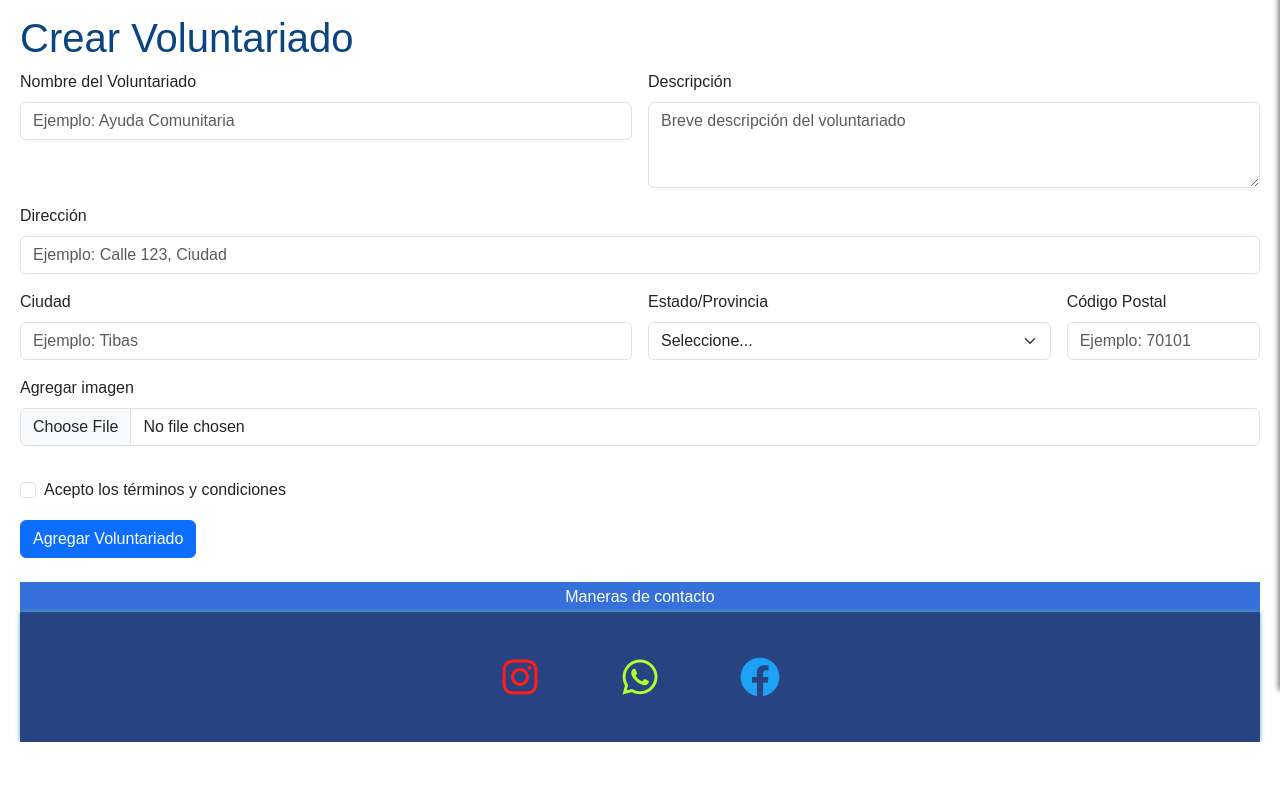
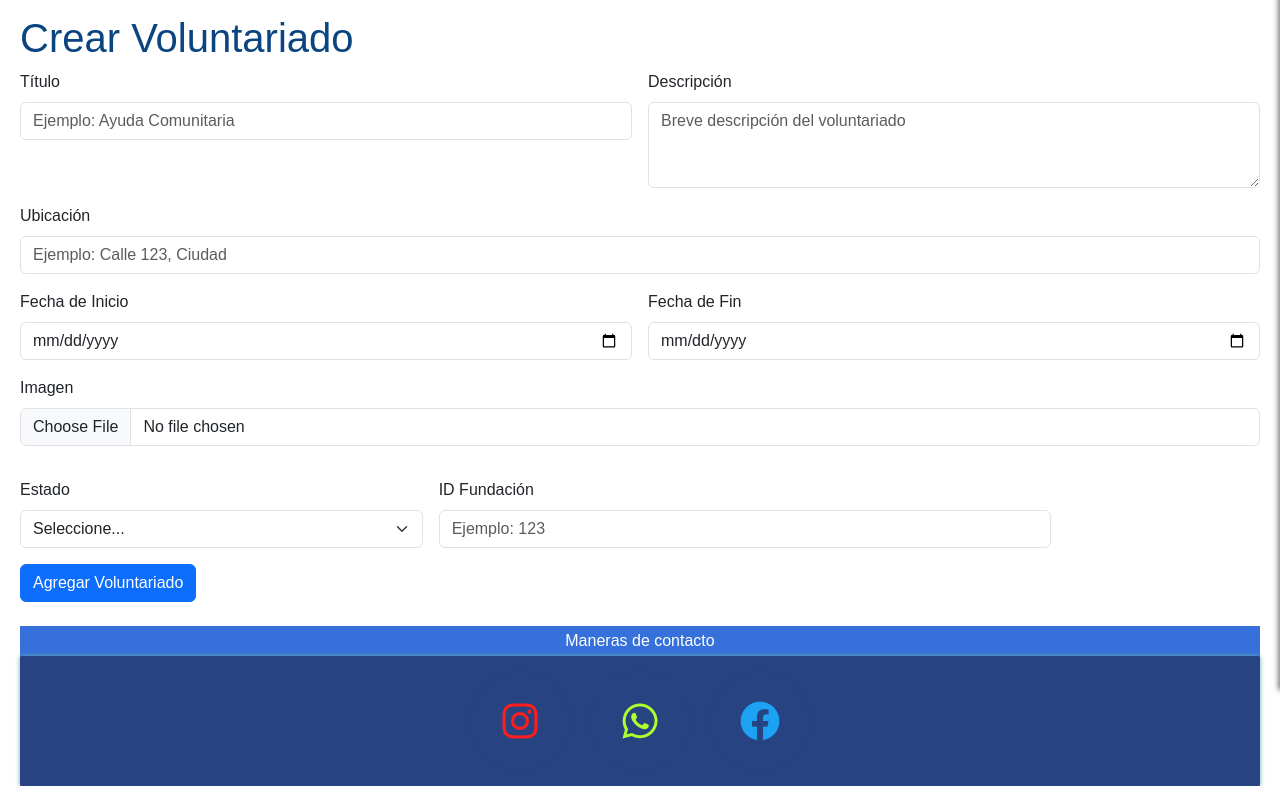
Before and after one commit to Laraw22/sc502-3c2025-grupo4, a PHP site: page /app/partials/CrearVolutariado.php in a window 1280 px wide. Shown: the part 110-896 px from the top of the page. Before the commit the page ends 852 px from the top, so only its background shows below. Run offline with PHP 8.4, Linux system fonts and the light colour scheme.

Commit message:
CASI LISTO TIENE UNOS PEQUEÑOS FALLOS

```diff
--- /dev/null
+++ b/sc502-3c2025-grupo4/app/controllers/VoluntariadoController.php
@@ -0,0 +1,42 @@
+<?php
+require_once '../../config/database.php';
+require_once '../models/Voluntariado.php';
+
+class VoluntariadoController
+{
+    public function agregarVoluntariado()
+    {
+        if ($_SERVER['REQUEST_METHOD'] == 'POST') {
+            $titulo = $_POST['titulo'] ?? '';
+            $descripcion = $_POST['descripcion'] ?? '';
+            $ubicacion = $_POST['ubicacion'] ?? '';
+            $fecha_inicio = $_POST['fecha_inicio'] ?? '';
+            $fecha_fin = $_POST['fecha_fin'] ?? '';
+            $estado = $_POST['estado'] ?? '';
+            $id_fundaciones = $_POST['id_fundaciones'] ?? '';
+
+            // Manejo de la imagen
+            $imagen = '';
+            if (!empty($_FILES['imagen']['name'])) {
+                $target_dir = "../../uploads/";
+                $target_file = $target_dir . basename($_FILES["imagen"]["name"]);
+                if (move_uploaded_file($_FILES["imagen"]["tmp_name"], $target_file)) {
+                    $imagen = $target_file;
+                }
+            }
+
+            $resultado = Voluntariado::crearVoluntariado($titulo, $descripcion, $ubicacion, $fecha_inicio, $fecha_fin, $imagen, $estado, $id_fundaciones);
+
+            if ($resultado) {
+                header("Location: ../views/voluntariado.php?success=1");
+                exit();
+            } else {
+                header("Location: ../views/voluntariado.php?error=1");
+                exit();
+            }
+        }
+    }
+}
+
+$controller = new VoluntariadoController();
+$controller->agregarVoluntariado();
--- /dev/null
+++ b/sc502-3c2025-grupo4/app/models/Voluntariado.php
@@ -0,0 +1,17 @@
+<?php
+require_once '../../config/database.php';
+
+class Voluntariado
+{
+    public static function crearVoluntariado($titulo,$descripcion,$ubicacion,$fecha_inicio,$fecha_fin,$imagen,$estado,$id_fundaciones)
+    {
+        global $conn;
+
+        $stmt = $conn->prepare("INSERT INTO voluntariado (titulo, descripcion, ubicacion, fecha_inicio, fecha_fin, imagen, estado, id_fundaciones) VALUES (?, ?, ?, ?, ?, ?, ?, ?)");
+        $stmt->bind_param("ssssssssi", $titulo, $descripcion, $ubicacion, $fecha_inicio, $fecha_fin, $imagen, $estado, $id_fundaciones);
+        return $stmt->execute();
+    }
+
+
+
+}
--- a/sc502-3c2025-grupo4/app/views/Voluntariado/CrearVoluntariado.php
+++ b/sc502-3c2025-grupo4/app/views/Voluntariado/CrearVoluntariado.php
@@ -1,50 +1,47 @@
+<?php
+require_once "../controllers/VoluntariadoController.php";
+?>
 <h1>Crear Voluntariado</h1>
 <form class="row g-3">
   <div class="col-md-6">
-    <label for="inputNombre" class="form-label">Nombre del Voluntariado</label>
-    <input type="text" class="form-control" id="inputNombre" placeholder="Ejemplo: Ayuda Comunitaria">
+    <label for="inputTitulo" class="form-label">Título</label>
+    <input type="text" class="form-control" id="inputTitulo" name="titulo" placeholder="Ejemplo: Ayuda Comunitaria">
   </div>
   <div class="col-md-6">
     <label for="inputDescripcion" class="form-label">Descripción</label>
-    <textarea class="form-control" id="inputDescripcion" rows="3" placeholder="Breve descripción del voluntariado"></textarea>
+    <textarea class="form-control" id="inputDescripcion" name="descripcion" rows="3" placeholder="Breve descripción del voluntariado"></textarea>
   </div>
   <div class="col-12">
-    <label for="inputDireccion" class="form-label">Dirección</label>
-    <input type="text" class="form-control" id="inputDireccion" placeholder="Ejemplo: Calle 123, Ciudad">
+    <label for="inputUbicacion" class="form-label">Ubicación</label>
+    <input type="text" class="form-control" id="inputUbicacion" name="ubicacion" placeholder="Ejemplo: Calle 123, Ciudad">
   </div>
   <div class="col-md-6">
-    <label for="inputCiudad" class="form-label">Ciudad</label>
-    <input type="text" class="form-control" id="inputCiudad" placeholder="Ejemplo: Tibas">
+    <label for="inputFechaInicio" class="form-label">Fecha de Inicio</label>
+    <input type="date" class="form-control" id="inputFechaInicio" name="fecha_inicio">
+  </div>
+  <div class="col-md-6">
+    <label for="inputFechaFin" class="form-label">Fecha de Fin</label>
+    <input type="date" class="form-control" id="inputFechaFin" name="fecha_fin">
+  </div>
+  <div class="mb-3">
+    <label for="formFile" class="form-label">Imagen</label>
+    <input class="form-control" type="file" id="formFile" name="imagen">
   </div>
   <div class="col-md-4">
-    <label for="inputEstado" class="form-label">Estado/Provincia</label>
-    <select id="inputEstado" class="form-select">
+    <label for="inputEstado" class="form-label">Estado</label>
+    <select id="inputEstado" class="form-select" name="estado">
       <option selected>Seleccione...</option>
-      <option>San jose</option>
-      <option>Limon</option>
-      <option>Puntarenas</option>
-      <option>Cartago</option>
-      <option>Heredia</option>
-      <option>Guanacaste</option>
-      <option>Alajuela</option>
+      <option>Activo</option>
+      <option>Inactivo</option>
     </select>
   </div>
-  <div class="col-md-2">
-    <label for="inputCodigoPostal" class="form-label">Código Postal</label>
-    <input type="text" class="form-control" id="inputCodigoPostal" placeholder="Ejemplo: 70101">
-  </div><div class="mb-3">
-  <label for="formFile" class="form-label">Agregar imagen</label>
-  <input class="form-control" type="file" id="formFile">
-</div>
-  <div class="col-12">
-    <div class="form-check">
-      <input class="form-check-input" type="checkbox" id="gridCheck">
-      <label class="form-check-label" for="gridCheck">
-        Acepto los términos y condiciones
-      </label>
-    </div>
+  <div class="col-md-6">
+    <label for="inputFundacion" class="form-label">ID Fundación</label>
+    <input type="text" class="form-control" id="inputFundacion" name="id_fundaciones" placeholder="Ejemplo: 123">
   </div>
   <div class="col-12">
     <button type="submit" class="btn btn-primary">Agregar Voluntariado</button>
   </div>
 </form>
+</div>
+</div>
```
